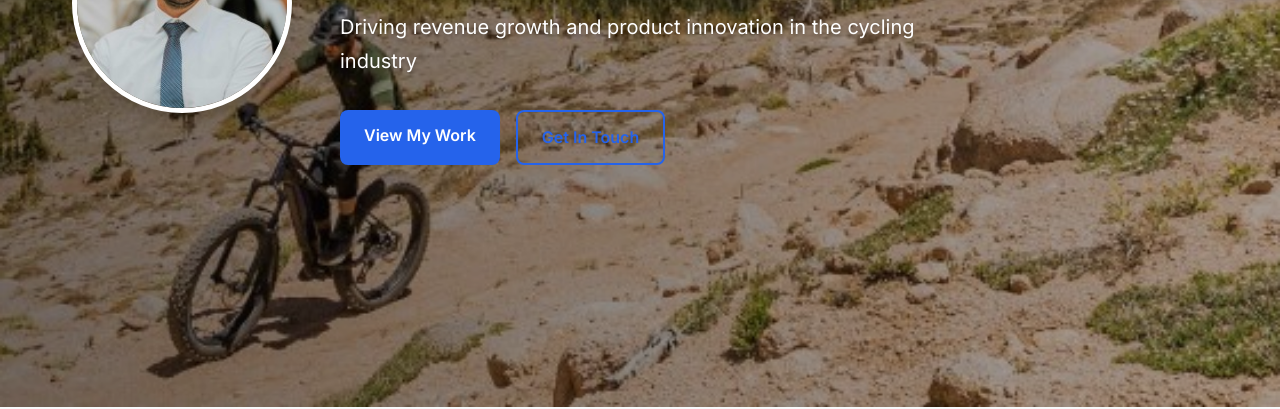
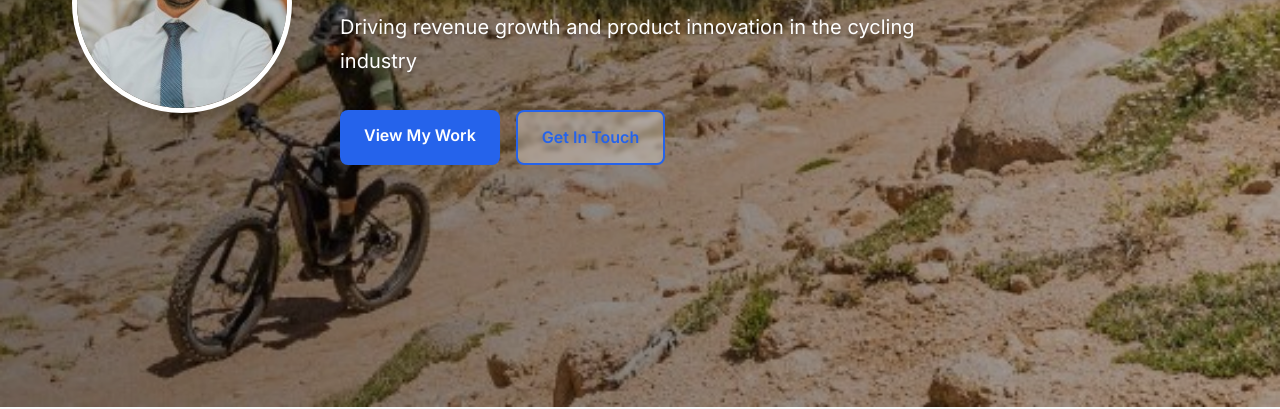
Before and after one commit to jesservillines/david-miller-portfolio, a website: page portfolio/index.html in a window 1280 px wide. Shown: the part 393-802 px from the top of the page. Drawn offline with Linux system fonts and the light colour scheme.

Commit message:
Add background opacity to Get In Touch button for better visibility

```diff
--- a/portfolio/css/style.css
+++ b/portfolio/css/style.css
@@ -114,9 +114,10 @@ ul {
 }
 
 .btn-secondary {
-    background-color: transparent;
+    background-color: rgba(255, 255, 255, 0.3);
     color: var(--primary);
     border: 2px solid var(--primary);
+    backdrop-filter: blur(2px);
 }
 
 .btn-secondary:hover {
```
